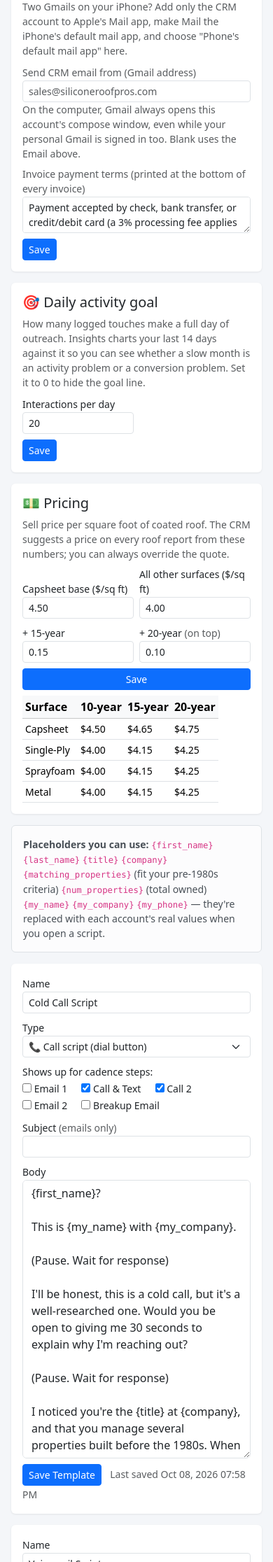
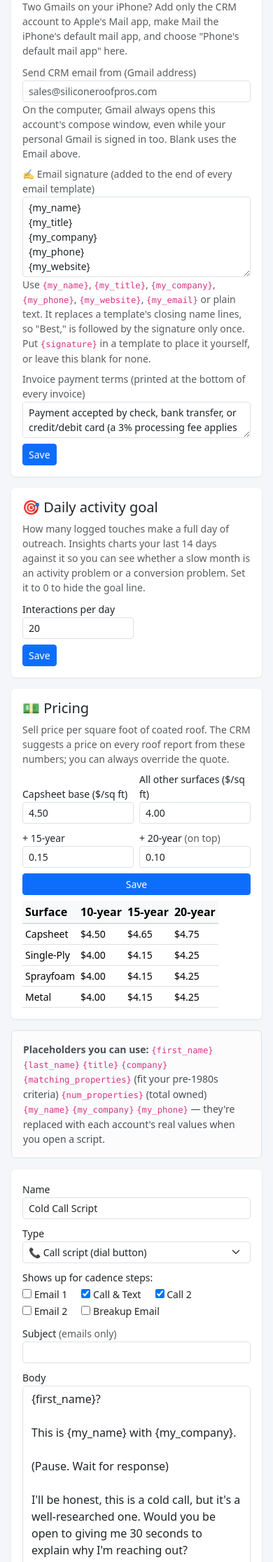
Before and after one commit to morales451/CRM, a Flask app: page /templates in a window 390 px wide. Shown: the part 785-3017 px from the top of the page at 70% size. Run offline with Flask 3, Linux system fonts and the light colour scheme; data comes from the database, SQL or seed files in the repository; data that the repository does not hold is empty; some libraries are stand-ins or nearby versions.

Commit message:
Email signature added to every email template
A new email_signature setting (Templates → Your Info) is added to the end of
every email script and its compose link. It replaces trailing {my_name}/
{my_company}/{my_phone} lines so the name isn't doubled. {signature} places
it explicitly, and blank turns it off. {my_title}, {my_website} and
{my_email} now work as placeholders too.

Co-Authored-By: Claude Opus 5.5 <noreply@anthropic.com>
Claude-Session: https://claude.ai/code/session_0177CUNwvCFS931rm2bHLnPP

```diff
--- a/app.py
+++ b/app.py
@@ -2791,8 +2791,30 @@ PLACEHOLDER_LABELS = {
     "company": "company", "num_properties": "total properties",
     "matching_properties": "matching properties",
     "email": "email", "my_name": "your name", "my_company": "your company",
-    "my_phone": "your phone number",
+    "my_phone": "your phone number", "my_title": "your title",
+    "my_website": "your website", "my_email": "your email",
 }
+
+# Sign-off lines a template may end with. With a signature set they're
+# dropped, so "Best,\n{my_name}" becomes "Best,\n<signature>" rather than
+# the name twice.
+_SIGNOFF_LINE = re.compile(r"^\s*(\{my_(name|title|company|phone|website|email)\}\s*)+$")
+
+
+def with_signature(body: str, settings: dict) -> str:
+    """An email template body with the saved signature at the end.
+
+    {signature} in a template places it explicitly; otherwise any trailing
+    {my_name}/{my_company}/{my_phone} lines are replaced by it."""
+    sig = (settings.get("email_signature") or "").strip("\n")
+    if "{signature}" in body:
+        return body.replace("{signature}", sig)
+    if not sig.strip():
+        return body
+    lines = body.rstrip().split("\n")
+    while lines and _SIGNOFF_LINE.match(lines[-1]):
+        lines.pop()
+    return "\n".join(lines).rstrip() + "\n" + sig
 
 
 def _get_settings(conn) -> dict:
@@ -2818,6 +2840,9 @@ def render_script(text: str, acct, settings: dict):
         "my_name": settings.get("my_name", ""),
         "my_company": settings.get("my_company", ""),
         "my_phone": settings.get("my_phone", ""),
+        "my_title": settings.get("my_title", ""),
+        "my_website": settings.get("my_website", ""),
+        "my_email": settings.get("my_email", ""),
     }
     missing = []
 
@@ -2883,7 +2908,7 @@ def save_settings():
                     "my_website", "my_address", "invoice_terms", "backup_dir",
                     "price_capsheet_base", "price_other_base", "price_add_15",
                     "price_add_20", "daily_goal", "call_app", "email_app",
-                    "email_app_phone", "send_from"):
+                    "email_app_phone", "send_from", "email_signature"):
             if key not in request.form:  # only touch submitted fields
                 continue
             value = request.form.get(key, "").strip()
@@ -2926,7 +2951,8 @@ def _build_scripts(acct, settings, rows, step=""):
         if step and step not in t_steps:
             continue
         subject, missing_s = render_script(t["subject"], acct, settings)
-        body, missing_b = render_script(t["body"], acct, settings)
+        raw_body = with_signature(t["body"], settings) if t["kind"] == "email" else t["body"]
+        body, missing_b = render_script(raw_body, acct, settings)
         if t["kind"] == "email":
             action_url, external = email_link(acct["email"], subject, body)
             missing_target = "" if action_url else "email address"
--- a/db.py
+++ b/db.py
@@ -383,6 +383,9 @@ DEFAULT_SETTINGS = {
     "my_email": "sales@siliconeroofpros.com",
     "my_website": "siliconeroofpros.com",
     "my_address": "",
+    # Added to the end of every email template ({my_...} placeholders work).
+    # Blank turns it off.
+    "email_signature": "{my_name}\n{my_title}\n{my_company}\n{my_phone}\n{my_website}",
     # Logged touches that count as a full day's outreach (0 hides the goal).
     "daily_goal": "20",
     # Sell price per sq ft of coated roof (see warranty_calc.DEFAULT_PRICING)
--- a/templates/guide.html
+++ b/templates/guide.html
@@ -362,6 +362,10 @@ future import <em>can</em> add that company again.</div>
     account to Apple's <strong>Mail</strong> app (Settings → Apps → Mail → Mail Accounts), make Mail
     the default mail app (Settings → Apps → Mail → Default Mail App), and set <em>On a phone, Email
     buttons open</em> to "Phone's default mail app". Keep reading personal mail in the Gmail app.</li>
+  <li><strong>Signature:</strong> set it once under Templates → Your Info → <em>Email
+    signature</em>, and it's added to the end of every email template. It replaces a template's
+    closing name lines, so your name appears only once. On an iPhone, clear Mail's own signature
+    (Settings → Apps → Mail → Signature) so "Sent from my iPhone" isn't added after it.</li>
   <li><strong>No ✉️ button?</strong> The account has no email on file. The page now says
     <em>No email on file</em>, and the scripts page says what to add. Fill it in under Account
     Info, or upload the person from ZoomInfo.</li>
--- a/templates/templates.html
+++ b/templates/templates.html
@@ -46,6 +46,14 @@
              placeholder="{{ settings.get('my_email', '') or 'you@company.com' }}" value="{{ settings.get('send_from', '') }}">
       <div class="small text-muted">On the computer, Gmail always opens this account's compose
         window, even while your personal Gmail is signed in too. Blank uses the Email above.</div>
+    </div>
+    <div class="col-12">
+      <label class="form-label small mb-0 text-muted">✍️ Email signature (added to the end of every email template)</label>
+      <textarea name="email_signature" rows="5" class="form-control form-control-sm">{{ settings.get('email_signature', '') }}</textarea>
+      <div class="small text-muted">Use <code>{my_name}</code>, <code>{my_title}</code>, <code>{my_company}</code>,
+        <code>{my_phone}</code>, <code>{my_website}</code>, <code>{my_email}</code> or plain text. It replaces a
+        template's closing name lines, so "Best," is followed by the signature only once. Put
+        <code>{signature}</code> in a template to place it yourself, or leave this blank for none.</div>
     </div>
     <div class="col-12">
       <label class="form-label small mb-0 text-muted">Invoice payment terms (printed at the bottom of every invoice)</label>
```
Also changed, not shown: tests/test_crm.py (+32 -0 lines), README.md.
